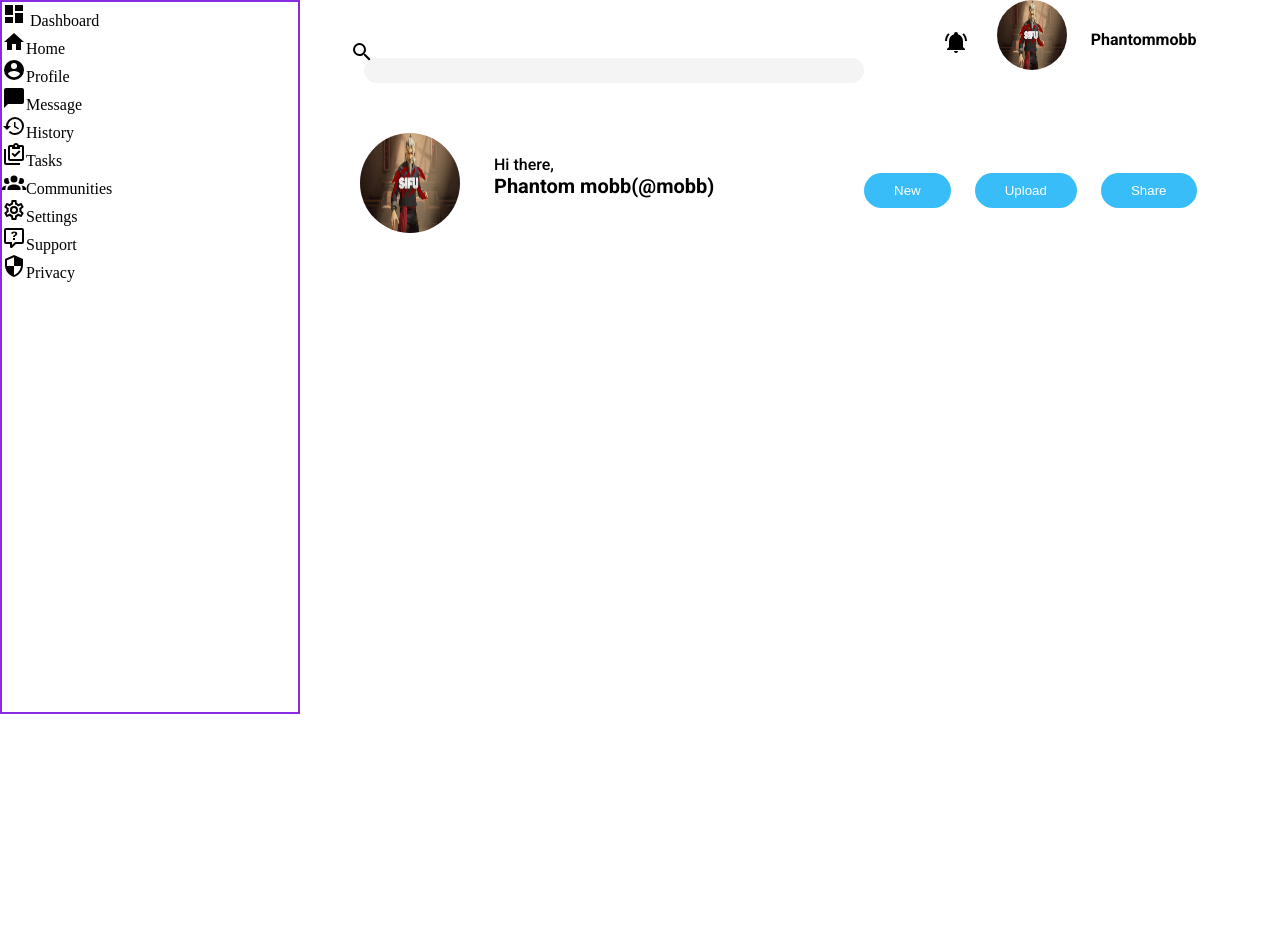
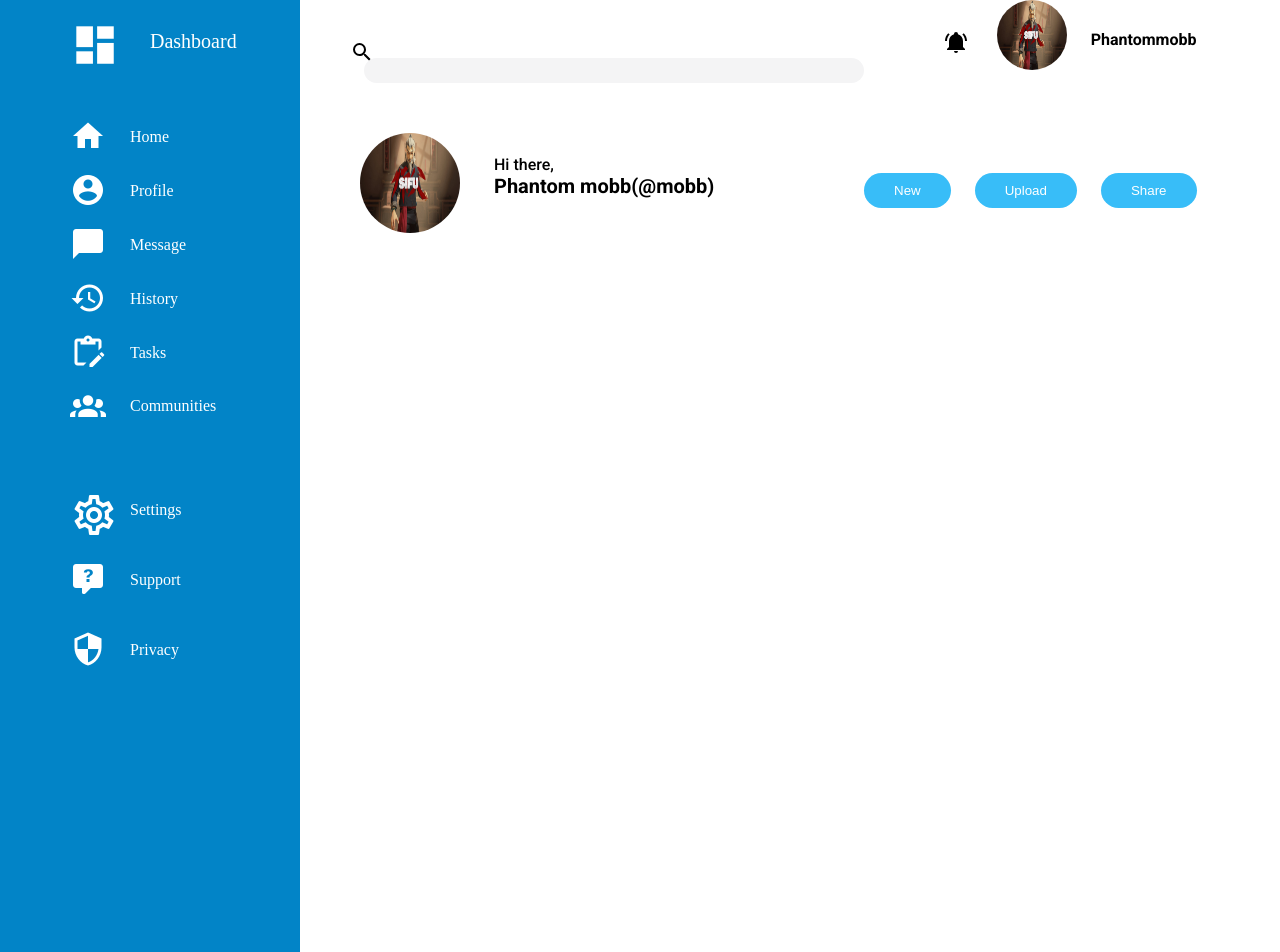
Before and after one commit to nickonyi/gaming_library, a plain HTML site: page index.html in a window 1280 px wide. Drawn offline with Linux system fonts and the light colour scheme; a web font is replaced by a local one.

Commit message:
Dashboard Project

```diff
--- a/index.html
+++ b/index.html
@@ -39,22 +39,32 @@
         </div>
         <div class="sidebar">
             <div class="mini-sidebar1">
-                <div class="logo"><img src="./img/view-dashboard.svg" alt="" srcset=""> Dashboard</div>
-                <div class="home"><img src="./img/home.svg" alt="" srcset="">Home</div>
-                <div class="profile"><img src="./img/account-circle.svg" alt="" srcset="">Profile</div>
-                <div class="messages"><img src="./img/message.svg" alt="" srcset="">Message</div>
-                <div class="history"><img src="./img/history.svg" alt="" srcset="">History</div>
-                <div class="tasks"><img src="./img/clipboard-check-multiple-outline.svg" alt="" srcset="">Tasks</div>
-                <div class="community"><img src="./img/account-group.svg" alt="" srcset="">Communities</div>
+                <img class="logo" src="./img/view-dashboard.png" alt="" srcset="">
+                <div class="logo-text"> Dashboard</div>
+                <img class="sidebar-home" src="./img/home.png" alt="" srcset="">
+                <div class="sidebar-home sidebar-ruler">Home</div>
+                <img src="./img/account-circle.png" alt="" srcset="">
+                <div class="profile sidebar-ruler">Profile</div>
+                <img src="./img/message.png" alt="" srcset="">
+                <div class="messages sidebar-ruler">Message</div>
+                <img src="./img/history.png" alt="" srcset="">
+                <div class="history sidebar-ruler">History</div>
+                <img src="./img/clipboard-edit-outline.png" alt="">
+                <div class="tasks sidebar-ruler">Tasks</div>
+                <img src="./img/account-group.png" alt="" srcset="">
+                <div class="community sidebar-ruler">Communities</div>
             </div>
             <div class="mini-sidebar2">
-                <div class="settings"><img src="./img/cog-outline.svg" alt="">Settings</div>
-                <div class="support"><img src="./img/comment-question-outline.svg" alt="">Support</div>
-                <div class="privacy"><img src="./img/security.svg" alt="">Privacy</div>
+                <img src="./img/cog-outline.png" alt="">
+                <div class="settings sidebar-ruler">Settings</div>
+                <img src="./img/comment-question.png" alt="">
+                <div class="support sidebar-ruler">Support</div>
+                <img src="./img/security.png" alt="">
+                <div class="privacy sidebar-ruler ">Privacy</div>
             </div>
+            <div class="main-content"></div>
+        </div>
 
-        </div>
-        <div class="article"></div>
     </div>
 
 </body>
--- a/style.css
+++ b/style.css
@@ -119,9 +119,54 @@
 
 .sidebar {
     grid-column: 1/2;
-    grid-row: 1/4;
-    border: 2px solid blueviolet;
+    grid-row: 1/5;
+    display: grid;
+    background-color: #0284c7;
+}
+
+.sidebar-home {
+    margin-top: 30px;
+}
+
+.sidebar-ruler {
+    position: relative;
+    top: 10px;
+    left: 10px;
+    color: #fff;
+}
+
+.mini-sidebar1 {
+    display: grid;
+    grid-template-columns: 50px 2fr;
+    margin-left: 70px;
+}
+
+.mini-sidebar2 {
+    margin-top: 50px;
+    display: grid;
+    grid-template-columns: 50px 2fr;
+    grid-template-rows: repeat(3, 70px);
+    margin-left: 70px;
+}
+
+.logo {
+    margin-top: 20px;
+    font-size: 30px;
+    height: 50px;
+}
+
+.logo-text {
+    margin-left: 30px;
+    margin-top: 30px;
+    font-size: 20px;
+    color: #fff;
 }
 
 
 /*-----------------End of Sidebar-------------------------------------------------*/
+
+
+/*-----------------Start of Main content-------------------------------------------------*/
+
+
+/*-----------------End  of Main content-------------------------------------------------*/
```
Also changed, not shown: img/account-circle (1).png (added), img/account-circle.png (added), img/account-group.png (added), img/account.png (added), img/clipboard-edit-outline.png (added), img/cog-outline.png (added), img/comment-question.png (added), img/history.png (added), img/home.png (added), img/message.png (added), img/security.png (added).
